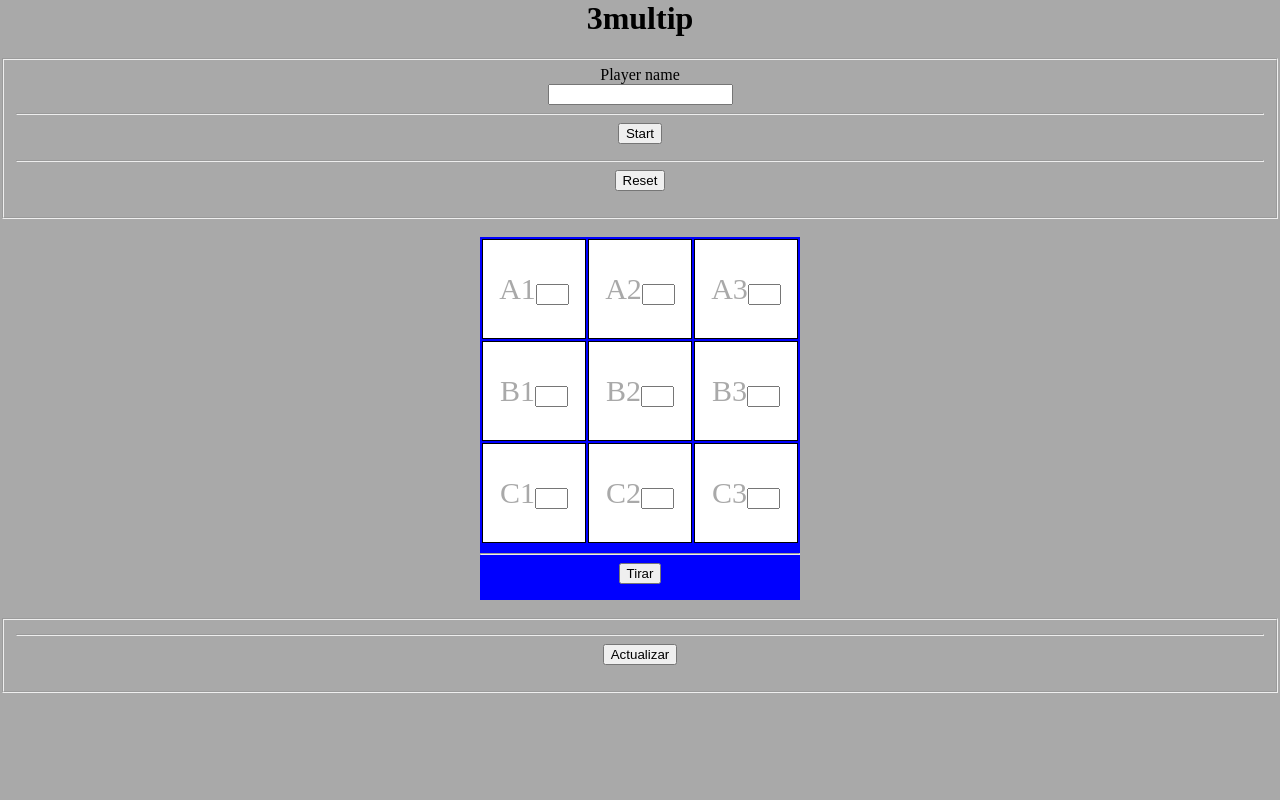
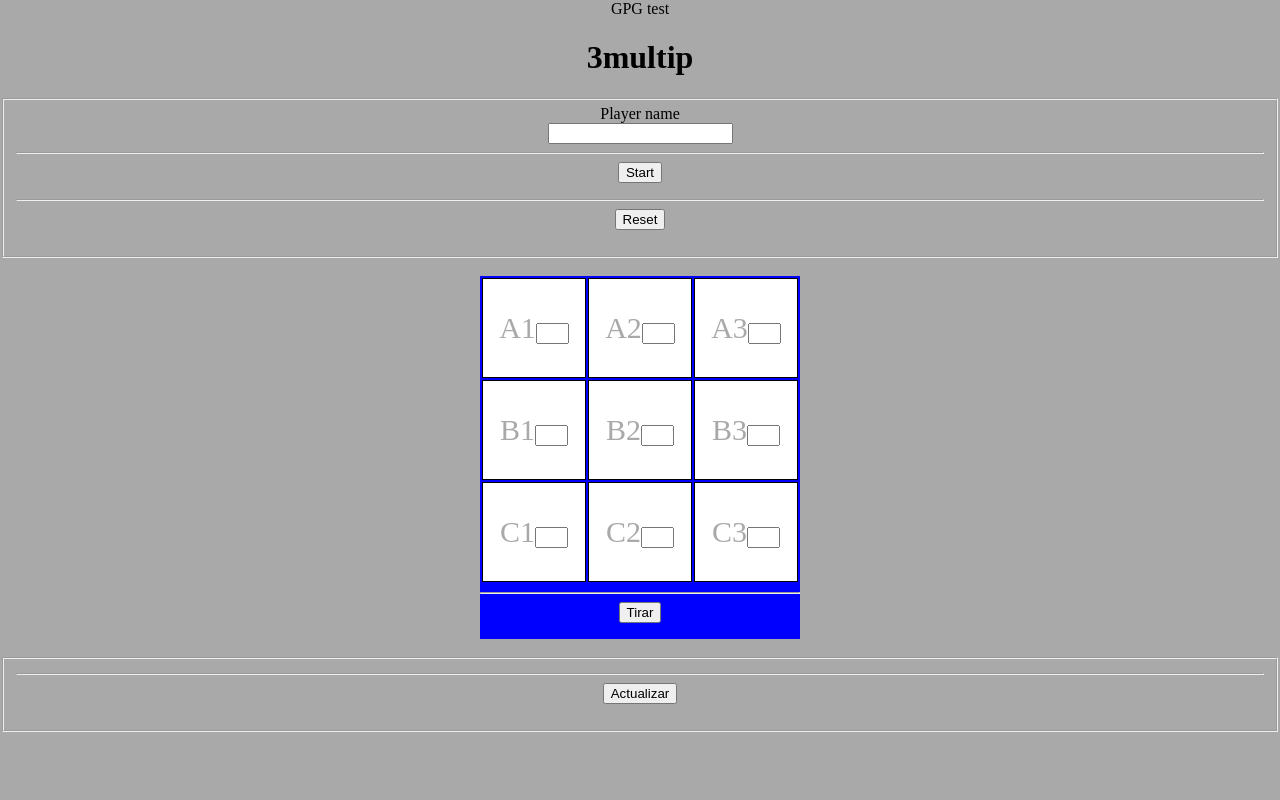
Before and after one commit to levilex/3multip, a PHP site: page / in a window 1280 px wide. Run offline with PHP 8.4, Linux system fonts and the light colour scheme.

Commit message:
Merge origin/GeneralBlue into GeneralBlue
Conflicts:
	core/controller.php
	core/model/dbfunctions.php
	core/model/model.php
	index.php

```diff
--- a/index.php
+++ b/index.php
@@ -1,6 +1,6 @@
 <?php
 session_start();
-
+echo 'GPG test';
 include 'core/controller.php';
 ?>
 
```
